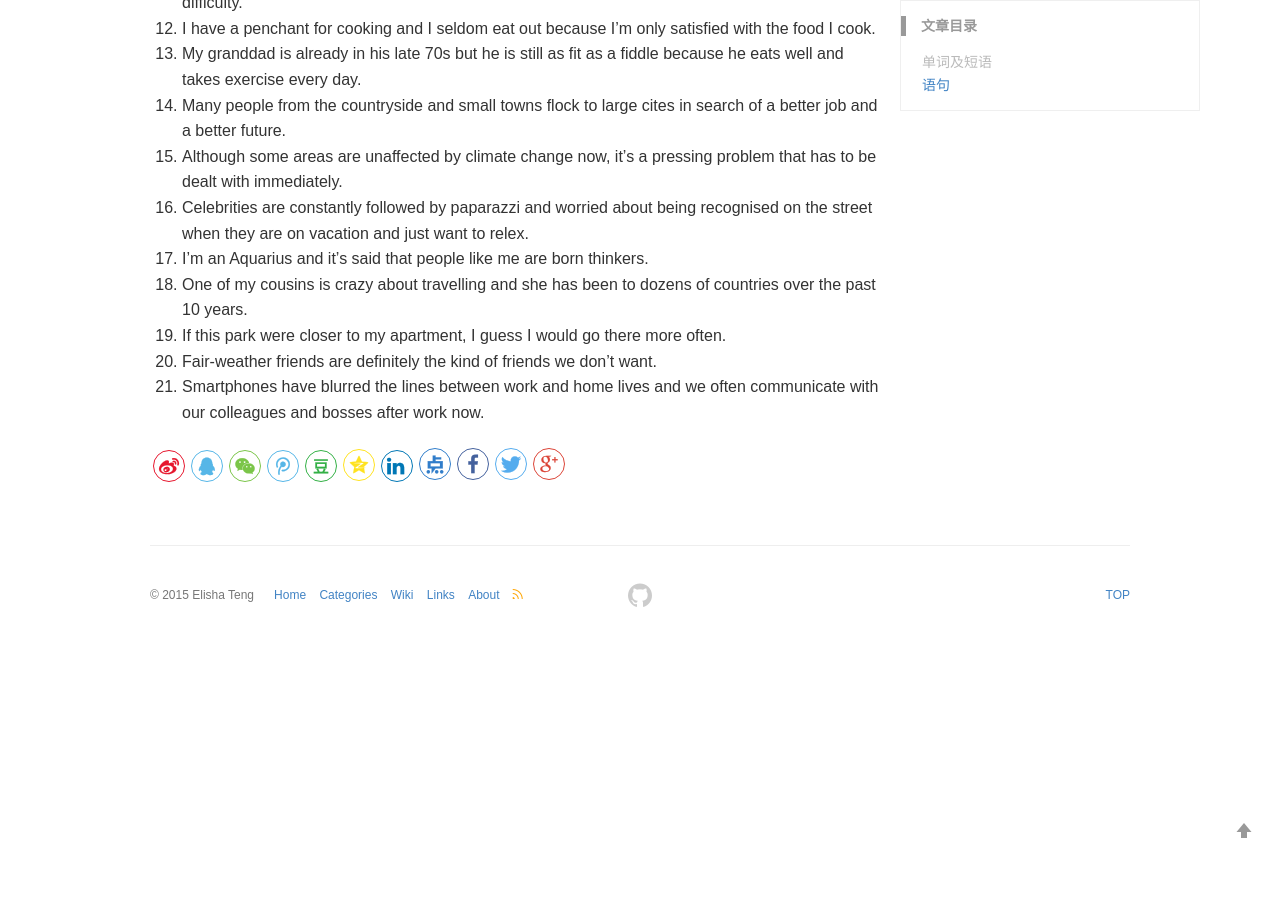
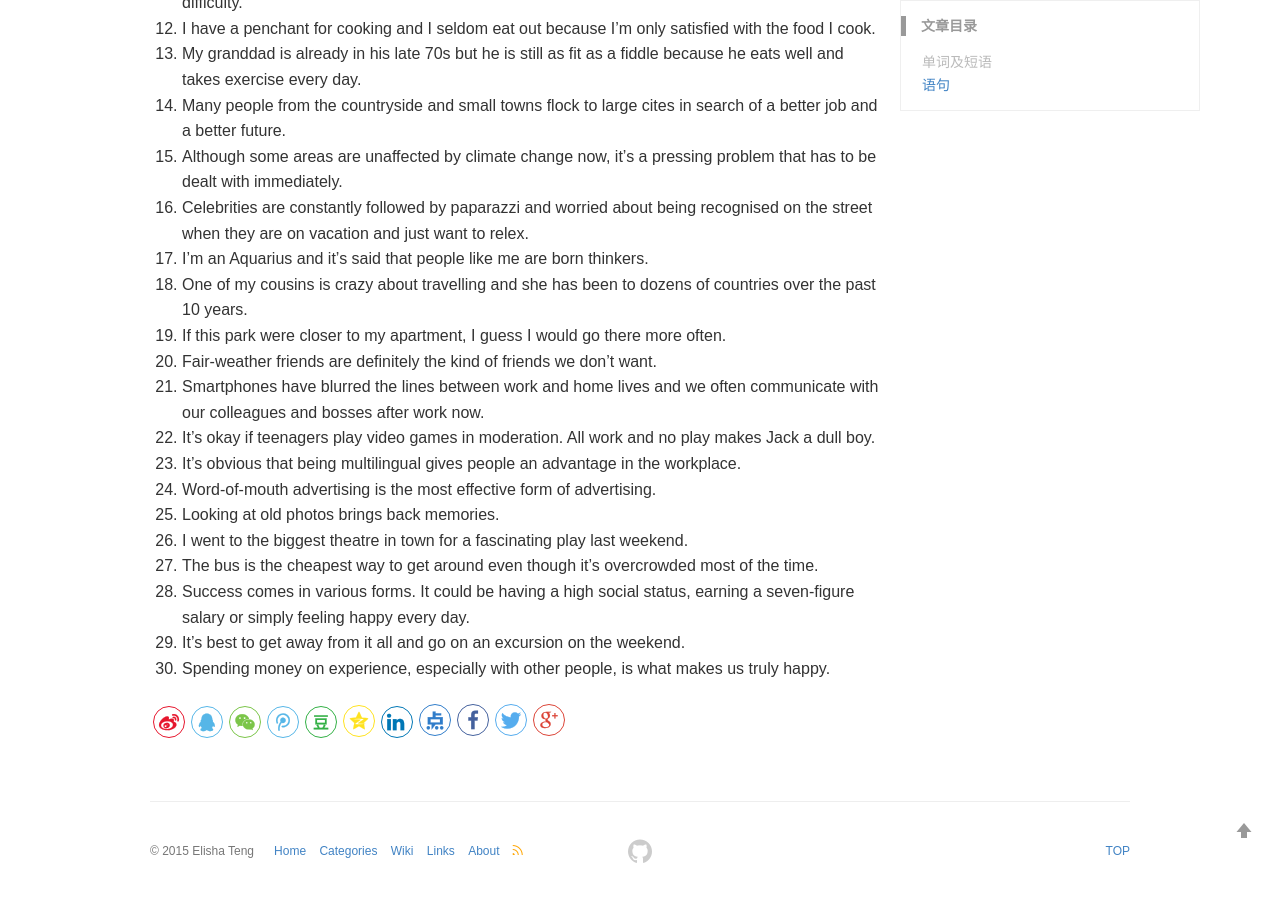
Before and after one commit to elishateng/elishateng.github.io, a Jekyll site: the page built from _posts/blog/2025-10-21-english_900_sentences_1.md, in a window 1280 px wide and 900 px high, scrolled down 2476 px. Built offline with Jekyll 4.4.1, drawn with Linux system fonts in a browser that asks for light colours; comment, search, counter and statistics services are not loaded; before the commit the page ends 3120 px from its top, so only the background shows below that; some of the changed text lies outside the part shown.

Commit message:
Update and rename 2025-10-21-english_900_sentences.md to 2025-10-21-english_900_sentences_1.md

```diff
--- a/_posts/blog/2025-10-21-english_900_sentences.md
+++ b/_posts/blog/2025-10-21-english_900_sentences_1.md
@@ -1,8 +1,8 @@
 ---
 layout: post
-title: English 900 sentences
+title: English 900 sentences Day 1
 categories: Blog
-description: English 900 sentences
+description: English 900 sentences Day 1
 keywords: sentence
 ---
 
@@ -97,3 +97,12 @@ keywords: sentence
 19. If this park were closer to my apartment, I guess I would go there more often.
 20. Fair-weather friends are definitely the kind of friends we don't want.<br>
 21. Smartphones have blurred the lines between work and home lives and we often communicate with our colleagues and bosses after work now.
+22. It's okay if teenagers play video games in moderation. All work and no play makes Jack a dull boy.
+23. It's obvious that being multilingual gives people an advantage in the workplace.
+24. Word-of-mouth advertising is the most effective form of advertising.
+25. Looking at old photos brings back memories.
+26. I went to the biggest theatre in town for a fascinating play last weekend.
+27. The bus is the cheapest way to get around even though it's overcrowded most of the time.
+28. Success comes in various forms. It could be having a high social status, earning a seven-figure salary or simply feeling happy every day.
+29. It's best to get away from it all and go on an excursion on the weekend.
+30. Spending money on experience, especially with other people, is what makes us truly happy.
```
